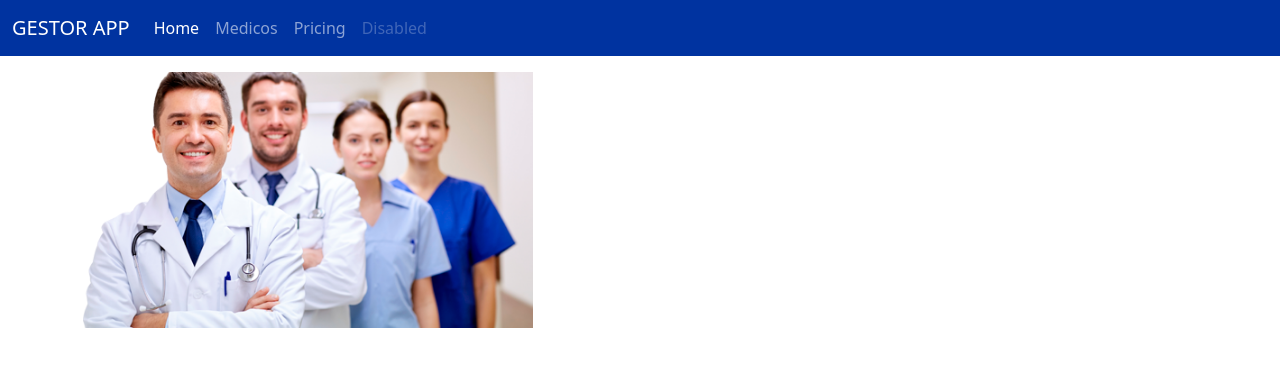
After one commit to davidgutierrezm/proyectosuradjango, a Django app: page /medicos/ in a window 1280 px wide. The commit adds this page. Shown: the top 367 px of the page. Run offline with Django 4.2, Linux system fonts and the light colour scheme; some libraries are stand-ins or nearby versions.

Commit message:
Proyecto Django SURA

```diff
--- a/configuracion/configuracion/urls.py
+++ b/configuracion/configuracion/urls.py
@@ -17,9 +17,10 @@ from turtle import home
 from django.contrib import admin
 from django.urls import path
 
-from web.views import Home
+from web.views import Home,Medicos
 
 urlpatterns = [
     path('admin/', admin.site.urls),
-    path('', Home),
+    path('', Home, name = "home"),
+    path('medicos/', Medicos, name = "medicos")
 ]
--- /dev/null
+++ b/configuracion/web/templates/registromedicos.html
@@ -0,0 +1,37 @@
+<!DOCTYPE html>
+<html lang="en">
+<head>
+    <meta charset="UTF-8">
+    <meta http-equiv="X-UA-Compatible" content="IE=edge">
+    <meta name="viewport" content="width=device-width, initial-scale=1.0">
+    <title>Document</title>
+    <link href="https://cdn.jsdelivr.net/npm/bootstrap@5.2.2/dist/css/bootstrap.min.css" rel="stylesheet" integrity="sha384-Zenh87qX5JnK2Jl0vWa8Ck2rdkQ2Bzep5IDxbcnCeuOxjzrPF/et3URy9Bv1WTRi" crossorigin="anonymous">
+    <link rel="stylesheet" href="../static/styles/estilosHome.css">
+    <link rel="stylesheet" href="https://cdnjs.cloudflare.com/ajax/libs/animate.css/4.1.1/animate.min.css"/>
+    <link rel="stylesheet" href="https://cdn.jsdelivr.net/npm/bootstrap-icons@1.9.1/font/bootstrap-icons.css">
+</head>
+<body>
+    <header>
+        {% include './shared/menu.html' %}
+    </header>
+
+    <br><br><br>
+
+    <main>
+        <div class="container">
+            <div class="row">
+                <div class="col-12 col-md-5">
+                    <img src="../static/img/medico1.png" alt="" class="img-fluid w-100">
+                </div>
+                <div class="col-12 col-md-7"></div>
+            </div>
+        </div>
+    </main>
+
+
+
+    <script src="https://cdn.jsdelivr.net/npm/bootstrap@5.2.2/dist/js/bootstrap.bundle.min.js" integrity="sha384-OERcA2EqjJCMA+/3y+gxIOqMEjwtxJY7qPCqsdltbNJuaOe923+mo//f6V8Qbsw3" crossorigin="anonymous"></script>
+    <script src="../static/js/wow.min.js"></script>
+    <script> new WOW().init(); </script>
+</body>
+</html>
--- a/configuracion/web/templates/shared/menu.html
+++ b/configuracion/web/templates/shared/menu.html
@@ -1,16 +1,16 @@
 <nav class="navbar navbar-expand-lg azulSura navbar-dark fixed-top">
     <div class="container-fluid">
-      <a class="navbar-brand" href="#">Navbar</a>
+      <a class="navbar-brand" href="{% url 'home' %}">GESTOR APP</a>
       <button class="navbar-toggler" type="button" data-bs-toggle="collapse" data-bs-target="#navbarNav" aria-controls="navbarNav" aria-expanded="false" aria-label="Toggle navigation">
         <span class="navbar-toggler-icon"></span>
       </button>
       <div class="collapse navbar-collapse" id="navbarNav">
         <ul class="navbar-nav">
           <li class="nav-item">
-            <a class="nav-link active" aria-current="page" href="#">Home</a>
+            <a class="nav-link active" aria-current="page" href="{% url 'home' %}">Home</a>
           </li>
           <li class="nav-item">
-            <a class="nav-link" href="#">Features</a>
+            <a class="nav-link" href="{% url 'medicos' %}">Medicos</a>
           </li>
           <li class="nav-item">
             <a class="nav-link" href="#">Pricing</a>
--- a/configuracion/web/views.py
+++ b/configuracion/web/views.py
@@ -4,3 +4,6 @@ from django.shortcuts import render
 #render (renderizar) es PINTAR
 def Home(request):
     return render(request,'index.html')
+
+def Medicos(request):
+    return render(request,'registromedicos.html')
```
Also changed, not shown: configuracion/web/formularios/formularioMedico.py (added, +29 -0 lines), configuracion/web/static/img/medico1.png (added), configuracion/web/static/img/medicos2.jpg (added).
